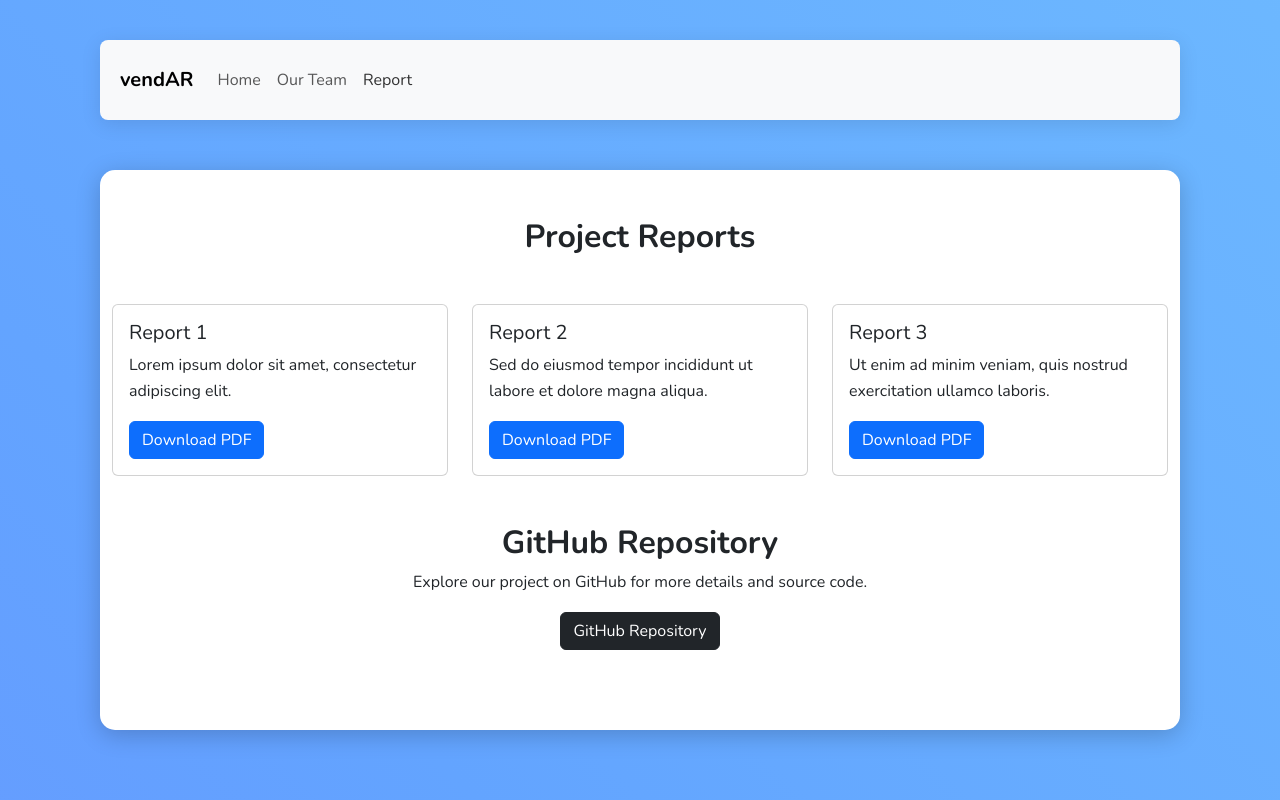
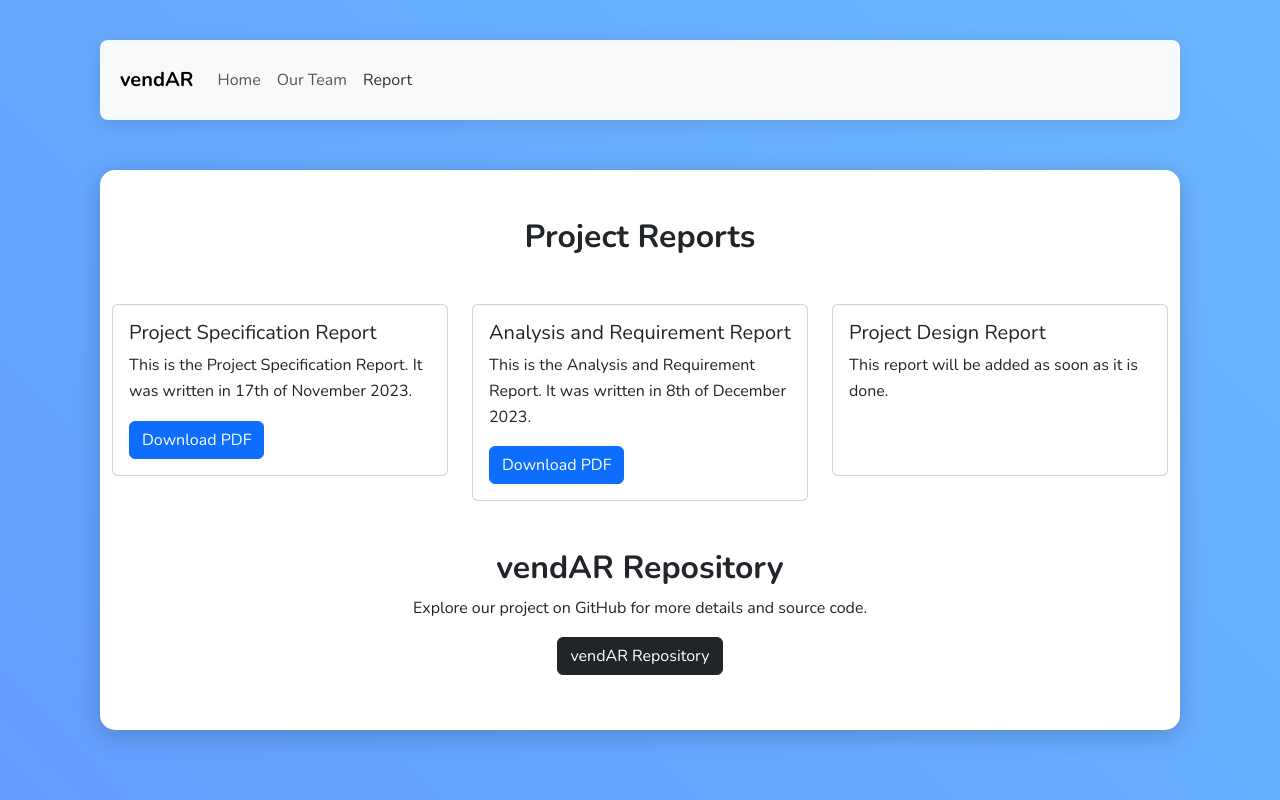
Before and after one commit to mfkucuk/vendar, a React (Create React App) app in the folder vendar/: page / in a window 1280 px wide. Both pictures are taken after a click on the link "Report". Built offline with nearby package versions, Linux system fonts and the light colour scheme.

Commit message:
Report Page updated

```diff
--- a/vendar/src/App.js
+++ b/vendar/src/App.js
@@ -137,8 +137,8 @@ const Report = () => {
                 <div className="col-md-4">
                     <div className="card">
                         <div className="card-body">
-                            <h5 className="card-title">Report 1</h5>
-                            <p className="card-text">Lorem ipsum dolor sit amet, consectetur adipiscing elit.</p>
+                            <h5 className="card-title">Project Specification Report</h5>
+                            <p className="card-text">This is the Project Specification Report. It was written in 17th of November 2023.</p>
                             <a href="https://example.com/report1.pdf" className="btn btn-primary" download>Download PDF</a>
                         </div>
                     </div>
@@ -147,8 +147,8 @@ const Report = () => {
                 <div className="col-md-4">
                     <div className="card">
                         <div className="card-body">
-                            <h5 className="card-title">Report 2</h5>
-                            <p className="card-text">Sed do eiusmod tempor incididunt ut labore et dolore magna aliqua.</p>
+                            <h5 className="card-title">Analysis and Requirement Report</h5>
+                            <p className="card-text">This is the Analysis and Requirement Report. It was written in 8th of December 2023.</p>
                             <a href="https://example.com/report2.pdf" className="btn btn-primary" download>Download PDF</a>
                         </div>
                     </div>
@@ -157,18 +157,18 @@ const Report = () => {
                 <div className="col-md-4">
                     <div className="card">
                         <div className="card-body">
-                            <h5 className="card-title">Report 3</h5>
-                            <p className="card-text">Ut enim ad minim veniam, quis nostrud exercitation ullamco laboris.</p>
-                            <a href="https://example.com/report3.pdf" className="btn btn-primary" download>Download PDF</a>
+                            <h5 className="card-title">Project Design Report</h5>
+                            <p className="card-text">This report will be added as soon as it is done.</p>
+                            <a style={{visibility:'hidden'}} href="https://example.com/report3.pdf" className="btn btn-primary" download>Download PDF</a>
                         </div>
                     </div>
                 </div>
             </div>
 
             <div className="mt-5 text-center">
-                <h2>GitHub Repository</h2>
+                <h2>vendAR Repository</h2>
                 <p>Explore our project on GitHub for more details and source code.</p>
-                <a href="https://github.com/your-username/your-repository" className="btn btn-dark" target="_blank" rel="noopener noreferrer">GitHub Repository</a>
+                <a href="https://github.com/vendAR-project/vendAR" className="btn btn-dark" target="_blank" rel="noopener noreferrer">vendAR Repository</a>
             </div>
         </div>
     );
```
Also changed, not shown: 1 other file (tests, documents, lock files or other folders).
